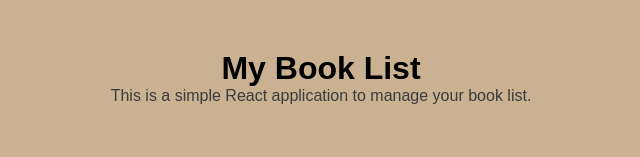
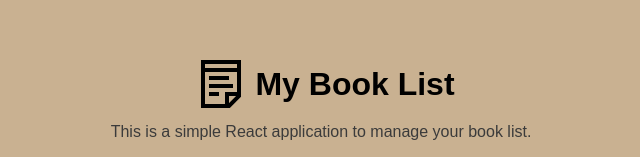
Before and after one commit to bayanwafa/BooksList, a React (Create React App) app in the folder booklist/: page / in a window 1280 px wide. Shown: the top 157 px of the page, without its empty margins (319-959 px from the left). Built offline with nearby package versions, Linux system fonts and the light colour scheme; no server answers.

Commit message:
Add logo

```diff
--- a/booklist/src/App.css
+++ b/booklist/src/App.css
@@ -15,6 +15,19 @@ body {
 .App {
   text-align: center;
   margin-top: 50px;
+}
+
+.header {
+  display: flex;
+  align-items: center;
+  justify-content: center;
+  margin: 5px;
+}
+
+/* Logo Styles */
+.logo {
+  font-size: 3em;
+  margin: 10px;
 }
 
 /* Header Styles */
--- a/booklist/src/App.js
+++ b/booklist/src/App.js
@@ -3,6 +3,7 @@ import BookList from './BookList';
 import AddBookForm from './AddBookForm';
 import './App.css';
 import Axios from 'axios';
+import { GrNotes } from "react-icons/gr";
 
 const url = 'https://6555949984b36e3a431df3ea.mockapi.io/books';
 
@@ -65,8 +66,12 @@ function App() {
 
   return (
     <div className="App">
-      <h1>My Book List</h1>
+      <div className="header">
+        <GrNotes className="logo" />
+        <h1>My Book List</h1>
+      </div>
       <p>This is a simple React application to manage your book list.</p>
+
 
       {/* Pass the addBook function to AddBookForm */}
       <AddBookForm addBook={addBook} />
```
